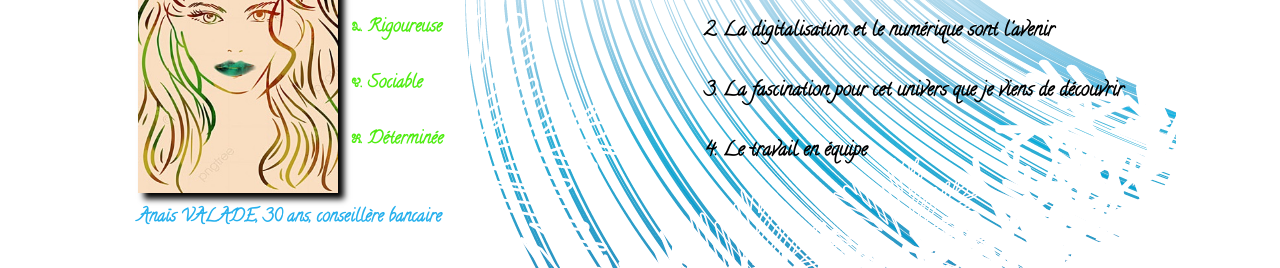
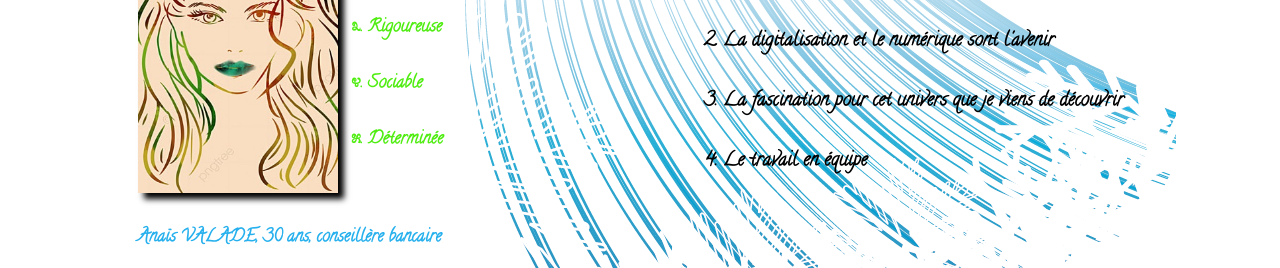
Before and after one commit to Izera33/carte_de_visite, a plain HTML site: page index.html in a window 1280 px wide. Shown: the part 460-728 px from the top of the page. Drawn offline with Linux system fonts and the light colour scheme; files whose address does not match are found by name.

Commit message:
Update style.css

```diff
--- a/style.css
+++ b/style.css
@@ -1,18 +1,16 @@
 @font-face {
-    font-family: 'calligraffitiregular';
+    font-family: 'Calligraffitiregular';
     src: url('Calligraffiti-webfont.eot');
-    src: url('Calligraffiti-webfont.eot?#iefix') format('embedded-opentype'),
-         url('Calligraffiti-webfont.woff2') format('woff2'),
-         url('Calligraffiti-webfont.woff') format('woff'),
-         url('Calligraffiti-webfont.ttf') format('truetype'),
-         url('Calligraffiti-webfont.svg#calligraffitiregular') format('svg');
+    src: url('Calligraffiti-webfont.woff');
+    src: url('Calligraffiti-webfont.ttf');
+    src: url('Calligraffiti-webfont.svg#calligraffitiregular');
     font-weight: normal;
     font-style: normal;
 }
 
 body
 {
-    font-family: 'calligraffitiregular', Geogia, Arial, sans-serif;
+    font-family: 'Calligraffitiregular', Geogia, Arial, sans-serif;
     text-align: justify;
     background: url("wallpaper.png");
 
@@ -56,7 +54,7 @@ p
 .presentation
 {
     clear: left;
-    margin-top: 50px;
+    margin-top: 70px;
     font-weight: bold;
 }
 
```
